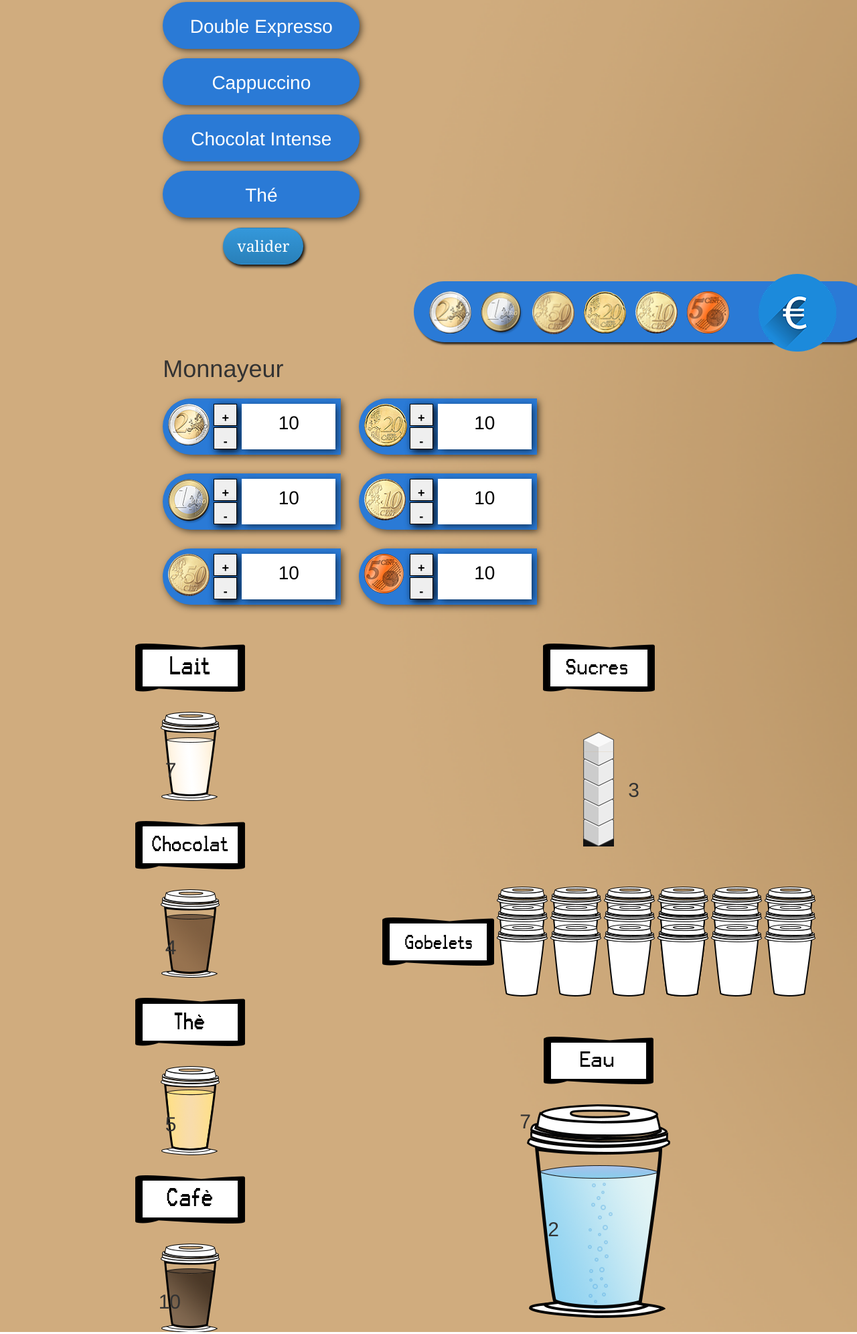
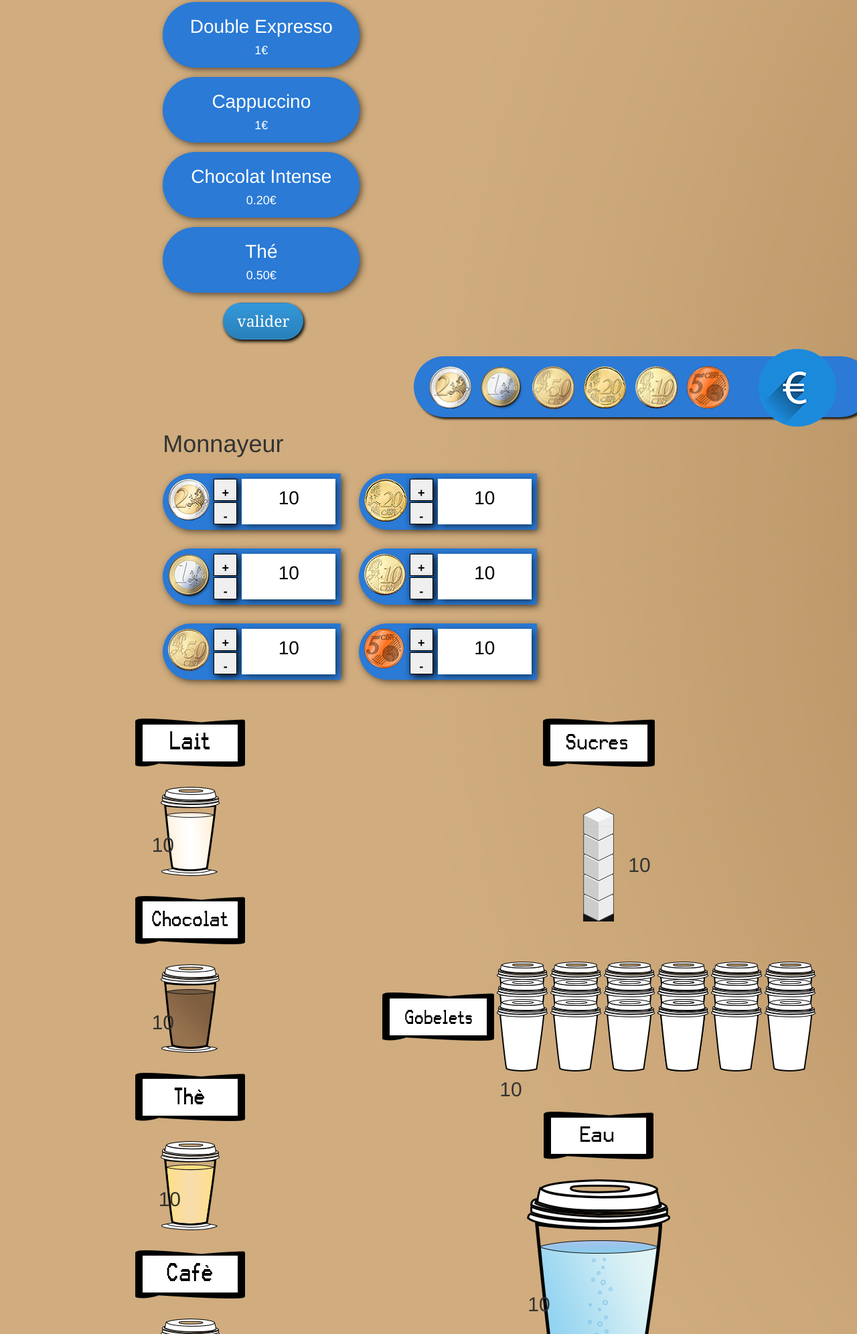
Before and after one commit to aurelieLafranceschina/machineCafeDJA, a plain HTML site: page index.html in a window 1280 px wide. Shown: the part 161-2153 px from the top of the page at 67% size. Drawn offline with nearby package versions, Linux system fonts and the light colour scheme.

Commit message:
Derniere Version

```diff
--- a/design.css
+++ b/design.css
@@ -51,7 +51,7 @@ footer {
 .choix{
     background-color: #2a7ad6;
     width: 21em;
-    height: 5em;
+    height: 7em;
     text-align: center;
     -webkit-border-radius: 50px;
     -moz-border-radius: 50px;
@@ -255,35 +255,35 @@ h3{
 #eau {
     position : absolute;
     margin-top: 150px;
-    margin-left : 280px;
+    margin-left : 250px;
 
 }
 
 #gobs {
     position : absolute;
-    margin-top: 120px;
-    margin-left : 238px;
+    margin-top: -40px;
+    margin-left : 208px;
 
 }
 
 #lait {
     position : absolute;
     margin-top: 50px;
-    margin-left : 115px;
+    margin-left : 95px;
 
 }
 
 #chocolat {
     position : absolute;
     margin-top: 50px;
-    margin-left : 115px;
+    margin-left : 95px;
 
 }
 
 #the {
     position : absolute;
     margin-top: 50px;
-    margin-left : 115px;
+    margin-left : 105px;
 
 }
 
--- a/index.html
+++ b/index.html
@@ -42,10 +42,10 @@
     <div class="container text-left tis_Container">
         <div class="row">
             <div class="col-md-4">
-                <div id="Expresso"  href='100' class="choix"><h3>Double Expresso</h3></div>
-                <div id="Capuchino" href='100'  class="choix"><h3>Cappuccino</h3></div>
-                <div id="Chocolat" href='100'  class="choix"><h3>Chocolat Intense</h3></div>
-                <div id="The" href='100' class="choix"><h3>Thé</h3></div>
+                <div id="Expresso"  href='100' class="choix"><h3>Double Expresso</h3><h4>1€</h4></div>
+                <div id="Capuchino" href='100'  class="choix"><h3>Cappuccino</h3><h4>1€</h4></div>
+                <div id="Chocolat" href='20'  class="choix"><h3>Chocolat Intense</h3><h4>0.20€</h4></div>
+                <div id="The" href='50' class="choix"><h3>Thé</h3><h4>0.50€</h4></div>
                 <button id="valid" class="btn">valider</button>
             </div>
         </div>
--- a/script.js
+++ b/script.js
@@ -360,11 +360,11 @@ function consumeSucres(nbDoses){
     doseSucre = doseSucre - nbDoses ;
     $("#sucre").html("<h2>"+doseSucre+"</h2>");
 }
-consumeWater(8);
+consumeWater(0);
 consumeCoffee(0);
-consumeChocolate(6);
-consumeLait(3);
-consumeThe(5);
-consumeGobs(3);
-consumeSucres(7);
+consumeChocolate(0);
+consumeLait(0);
+consumeThe(0);
+consumeGobs(0);
+consumeSucres(0);
 });
```
